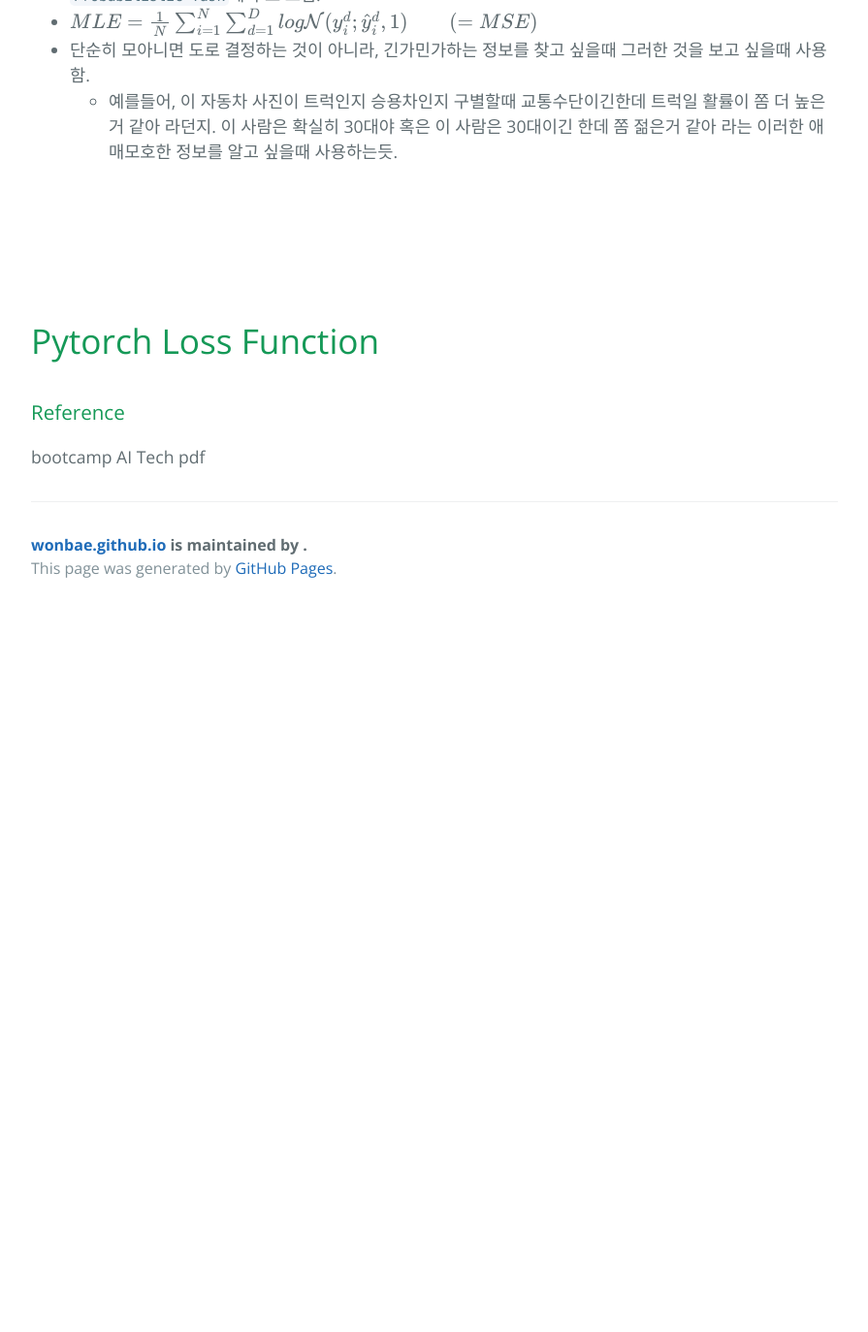
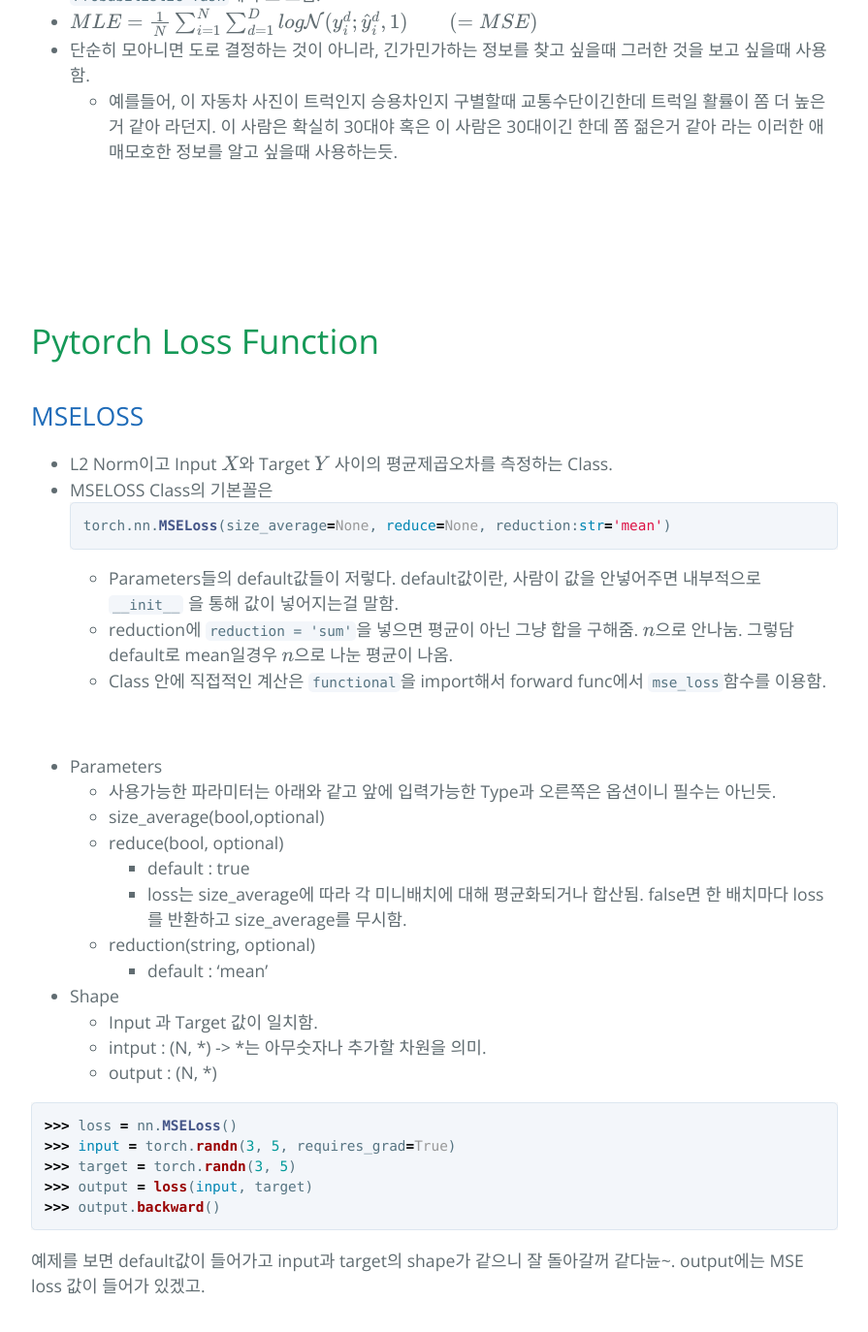
Before and after one commit to wonbae/wonbae.github.io, a Jekyll site: the page built from _posts/BoostcampAI/2021-02-01-[DL_Basic]-MLP.md, in a window 1280 px wide and 1400 px high, scrolled down 4643 px. Shown: the top 1374 px of the window at 97% size, without its empty margins (192-1087 px from the left). Built offline with Jekyll 4.4.1, drawn with Linux system fonts in a browser that asks for light colours; our own code applies the rules of GitHub Pages for plain Markdown files; formulas are drawn with MathJax 3; before the commit the page ends 5273 px from its top, so only the background shows below that; some of the changed text lies outside the part shown.

Commit message:
add pytorch loss func doc

````diff
--- a/_posts/BoostcampAI/2021-02-01-[DL_Basic]-MLP.md
+++ b/_posts/BoostcampAI/2021-02-01-[DL_Basic]-MLP.md
@@ -139,6 +139,41 @@
 <br><br><br><br>
 
 # Pytorch Loss Function
+## [MSELOSS](https://pytorch.org/docs/stable/generated/torch.nn.MSELoss.html#torch.nn.MSELoss)
+- L2 Norm이고 Input $X$와 Target $Y$ 사이의 평균제곱오차를 측정하는 Class.
+- MSELOSS Class의 기본꼴은
+  ```python
+  torch.nn.MSELoss(size_average=None, reduce=None, reduction:str='mean')
+  ```
+  - Parameters들의 default값들이 저렇다. default값이란, 사람이 값을 안넣어주면 내부적으로 `__init__` 을 통해 값이 넣어지는걸 말함.
+  - reduction에 `reduction = 'sum'`을 넣으면 평균이 아닌 그냥 합을 구해줌. $n$으로 안나눔. 그렇담 default로 mean일경우 $n$으로 나눈 평균이 나옴.
+  - Class 안에 직접적인 계산은 `functional`을 import해서 forward func에서 `mse_loss`함수를 이용함.
+
+<br>
+
+- Parameters
+  - 사용가능한 파라미터는 아래와 같고 앞에 입력가능한 Type과 오른쪽은 옵션이니 필수는 아닌듯.
+  - size_average(bool,optional)
+  - reduce(bool, optional)
+    - default : true
+    - loss는 size_average에 따라 각 미니배치에 대해 평균화되거나 합산됨. false면 한 배치마다 loss를 반환하고 size_average를 무시함.
+  - reduction(string, optional)
+    - default : 'mean'
+
+- Shape
+  - Input 과 Target 값이 일치함.
+  - intput : (N, *) -> *는 아무숫자나 추가할 차원을 의미.
+  - output : (N, *)
+
+```python
+>>> loss = nn.MSELoss()
+>>> input = torch.randn(3, 5, requires_grad=True)
+>>> target = torch.randn(3, 5)
+>>> output = loss(input, target)
+>>> output.backward()
+```
+예제를 보면 default값이 들어가고 input과 target의 shape가 같으니 잘 돌아갈꺼 같다뉸~.
+output에는 MSE loss 값이 들어가 있겠고.
 
 
 
@@ -146,12 +181,11 @@
 
 
 
+<br><br><br><br>
 
+## Reference
 
-
-
-
-
-### Reference
-
-bootcamp AI Tech pdf
+- bootcamp AI Tech pdf
+- [blog_용이-Math&ML배우기](https://blogyong.tistory.com/28)
+- [pytorch doc](https://pytorch.org/docs/stable/nn.html#loss-functions)
+- [missinglink.ai](https://missinglink.ai/guides/neural-network-concepts/perceptrons-and-multi-layer-perceptrons-the-artificial-neuron-at-the-core-of-deep-learning/)
````
